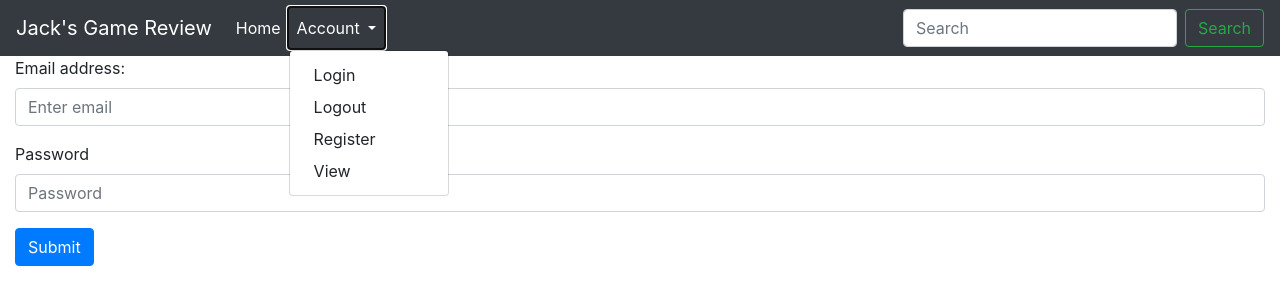
After one commit to JSaddington/Flask-App, a Flask app: page /register in a window 1280 px wide, after a click on "Account". The commit adds this page. Shown: the top 305 px of the page. Run offline with Flask 2, Linux system fonts and the light colour scheme.

Commit message:
login and register

```diff
--- a/app.py
+++ b/app.py
@@ -1,10 +1,30 @@
 from flask import Flask, redirect, url_for, render_template, request, session, flash
 from datetime import timedelta
+from flask_sqlalchemy import SQLAlchemy
 
 app = Flask(__name__)
 
 app.secret_key = "hello"
+app.config['SQLALCHEMY_DATABASE_URI'] = 'sqlite:///users.sqlite3'
+app.config['SQLALCHEMY_TRACK_MODIFICATIONS'] = False
 app.permanent_session_lifetime = timedelta(minutes=5)
+
+
+db = SQLAlchemy(app)
+
+class users(db.Model):
+    _id = db.Column("id", db.Integer, primary_key=True)
+    email = db.Column("email", db.String(100))
+    password = db.Column("password", db.String(100))
+
+    def __init__(self, email, password):
+        self.email = email
+        self.password = password
+
+
+
+db.create_all()
+
 
 
 @app.route("/")
@@ -12,41 +32,91 @@ def home():
     return render_template("index.html")
 
 
+@app.route("/view")
+def view():
+    return render_template("view.html", values=users.query.all())
+
+
 @app.route("/login", methods=["POST", "GET"])
 def login():
     if request.method == "POST":
-        session.permanent = True
-        u = request.form["nm"]
-        session["user"] = u
-        flash("Login successful!")
-        return redirect(url_for("home"), user=u)
+        email = request.form["email"]
+        password = hash(request.form["password"])
+        session["user"] = email
+        found = users.query.filter_by(email = email, password = password).first()
+        if found:
+            session.permanent = True
+            session["email"] = found.email
+            flash("Login successful!")
+            return redirect(url_for("home"))
+
+        else:
+            flash("You do not exist, register here.")
+            return redirect(url_for("register"))
     else:
         if "user" in session:
-            flash("already logged in")
+            flash("You are already logged in")
             return redirect(url_for("home"))
         else:
             return render_template("login.html")
 
 
-@app.route("/user")
-def user():
-    if "user" in session:
-        u = session["user"]
-        return redirect(url_for("home"))
+# @app.route("/user", methods=["POST", "GET"])
+# def user():
+#     email = None
+#     if "user" in session:
+#         u = session["user"]
+#         if request.method == "POST":
+#             email = request.form["email"]
+#             session["email"] = email
+#             found = users.query.filter_by(name = u).first()
+#             found.email = email
+#             db.session.commit()
+#             flash("Email saved")
+#         else:
+#             if "email" in session:
+#                 email = session["email"]
+
+#         return render_template("user.html", email=email)
+#     else:
+#         flash("You are not logged in")
+#         return redirect(url_for("login"))
+
+@app.route("/register", methods=["POST","GET"])
+def register():
+    if request.method == "POST":
+        e = request.form["email"]
+        p = hash(request.form["password"])
+        if users.query.all() is None:
+            usr = users(e, p)
+            db.session.add(usr)
+            db.session.commit()
+            flash("Registered successfully, now please log in.")
+            return redirect(url_for("login"))
+        else:
+            found = users.query.filter_by(email = e, password = p).first()
+            if found:
+                flash("This email is already registered; please use a different email.")
+                return redirect(url_for("login"))
+            else:
+                usr = users(e, p)
+                db.session.add(usr)
+                db.session.commit()
+                flash("Registered successfully, now please log in.")
+                return redirect(url_for("login"))
     else:
-        return redirect(url_for("login"))
+        return render_template("register.html")
+
+
 
 
 @app.route("/logout")
 def logout():
-    if "user" in session:
-        u = session["user"]
-        flash(f"logged out {u}", "info")
-        session.pop("user", None)
-
-    flash("No user logged in at the moment")
-    return redirect(url_for("home"))
+    flash("logged out")
+    session.pop("user", None)
+    session.pop("email", None)
+    return redirect(url_for("login"))
 
 
 if __name__ == "__main__":
-    app.run(debug=True)
+    app.run(host='0.0.0.0', port=5000, debug=True)
--- /dev/null
+++ b/static/style.css
@@ -0,0 +1 @@
+#login {display: flex}
--- a/base_template.html
+++ b/templates/base_template.html
@@ -2,11 +2,13 @@
 <html>
 <head>
     <link rel="stylesheet" href="https://cdn.jsdelivr.net/npm/bootstrap@4.3.1/dist/css/bootstrap.min.css" integrity="sha384-ggOyR0iXCbMQv3Xipma34MD+dH/1fQ784/j6cY/iJTQUOhcWr7x9JvoRxT2MZw1T" crossorigin="anonymous">
+    <link rel="stylesheet" href=""{{url_for('static', filename="style.css")}}/>
     <title>{% block title %}{% endblock %}</title>
+
     </head>
     <body>
     <nav class="navbar navbar-expand-lg navbar-dark bg-dark">
-      <a class="navbar-brand" href="#">Navbar</a>
+      <a class="navbar-brand" href="#">Jack's Game Review</a>
       <button class="navbar-toggler" type="button" data-toggle="collapse" data-target="#navbarSupportedContent" aria-controls="navbarSupportedContent" aria-expanded="false" aria-label="Toggle navigation">
         <span class="navbar-toggler-icon"></span>
       </button>
@@ -14,23 +16,18 @@
       <div class="collapse navbar-collapse" id="navbarSupportedContent">
         <ul class="navbar-nav mr-auto">
           <li class="nav-item active">
-            <a class="nav-login" href="login.html">Home <span class="sr-only">(current)</span></a>
+            <a class="nav-link" href="/">Home </a>
           </li>
-          <li class="nav-item">
-            <a class="nav-login" href="login">Login</a>
-          </li>
-          <li class="nav-item">
-            <a class="nav-logout" href="logout">Logout</a>
-          </li>
+          <!-- <span class="sr-only">(current)</span> -->
           <li class="nav-item dropdown">
             <a class="nav-link dropdown-toggle" href="#" id="navbarDropdown" role="button" data-toggle="dropdown" aria-haspopup="true" aria-expanded="false">
-              Dropdown
+              Account
             </a>
             <div class="dropdown-menu" aria-labelledby="navbarDropdown">
-              <a class="dropdown-item" href="#">Action</a>
-              <a class="dropdown-item" href="#">Another action</a>
-              <div class="dropdown-divider"></div>
-              <a class="dropdown-item" href="#">Something else here</a>
+              <a class="dropdown-item" href="/login">Login</a>
+              <a class="dropdown-item" href="/logout">Logout</a>
+              <a class="dropdown-item" href="/register">Register</a>
+              <a class="dropdown-item" href="/view">View</a>
             </div>
           </li>
         </ul>
@@ -40,9 +37,10 @@
         </form>
       </div>
     </nav>
-        <h1>Hello there!</h1>
-        {% block content %}
-        {% endblock %}
+        <div class="container-fluid">
+          {% block content %}
+          {% endblock %}
+        </div>
         <script src="https://code.jquery.com/jquery-3.3.1.slim.min.js" integrity="sha384-q8i/X+965DzO0rT7abK41JStQIAqVgRVzpbzo5smXKp4YfRvH+8abtTE1Pi6jizo" crossorigin="anonymous"></script>
         <script src="https://cdn.jsdelivr.net/npm/popper.js@1.14.7/dist/umd/popper.min.js" integrity="sha384-UO2eT0CpHqdSJQ6hJty5KVphtPhzWj9WO1clHTMGa3JDZwrnQq4sF86dIHNDz0W1" crossorigin="anonymous"></script>
         <script src="https://cdn.jsdelivr.net/npm/bootstrap@4.3.1/dist/js/bootstrap.min.js" integrity="sha384-JjSmVgyd0p3pXB1rRibZUAYoIIy6OrQ6VrjIEaFf/nJGzIxFDsf4x0xIM+B07jRM" crossorigin="anonymous"></script>
--- a/index.html
+++ b/templates/index.html
@@ -1,13 +1,11 @@
-<!DOCTYPE html>
 {% extends "base_template.html" %}
 {% block title %}Home page{% endblock %}
 {% block content %}
-    {% with messages = get_flashed_messages() %}
+{% with messages = get_flashed_messages() %}
         {% if messages %}
             {% for msg in messages %}
                 <p>{{msg}}</p>
             {% endfor %}
         {% endif %}
     {% endwith %}
-<p>Welcome {{user}}</p>
 {% endblock %}
--- /dev/null
+++ b/templates/register.html
@@ -0,0 +1,23 @@
+{% extends "base_template.html" %}
+{% block title %}Home page{% endblock %}
+{% block content %}
+<div></div>
+{% with messages = get_flashed_messages() %}
+        {% if messages %}
+            {% for msg in messages %}
+                <p>{{msg}}</p>
+            {% endfor %}
+        {% endif %}
+    {% endwith %}
+<form action="#" method="POST">
+    <div class="form-group">
+      <label for="exampleInputEmail1">Email address:</label>
+      <input type="email" name="email" class="form-control" id="exampleInputEmail1" aria-describedby="emailHelp" placeholder="Enter email" value="{{email if email}}" required>
+    </div>
+    <div class="form-group">
+      <label for="exampleInputPassword1">Password</label>
+      <input type="password" name="password" class="form-control" id="exampleInputPassword1" placeholder="Password" value="{{password if password}}" required>
+    </div>
+    <button type="submit" class="btn btn-primary">Submit</button>
+</form>
+{% endblock %}
```
Also changed, not shown: login.html (deleted, +0 -17 lines), templates/login.html (added, +22 -0 lines), templates/user.html (added, +13 -0 lines), templates/view.html (added, +7 -0 lines), .gitpod.yml (added), users.sqlite3 (added).
